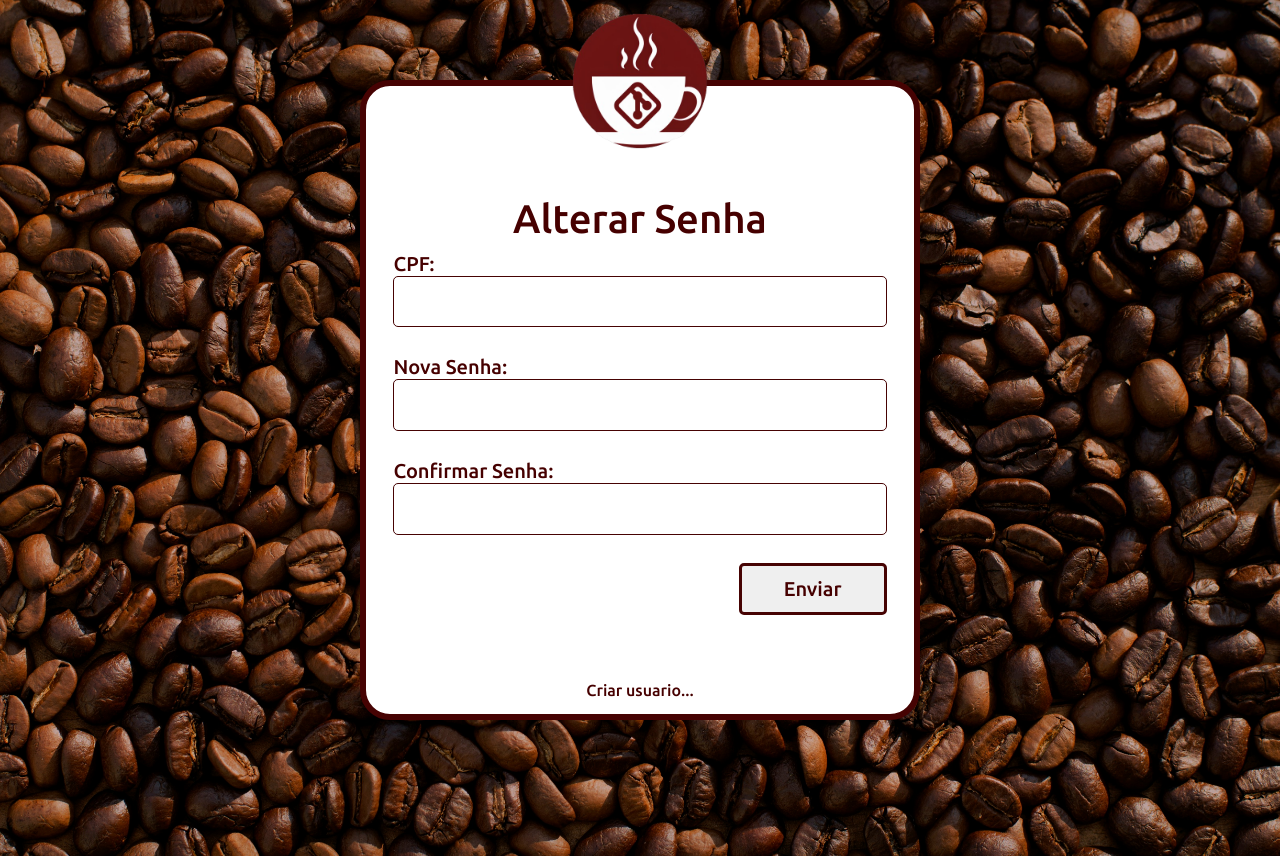
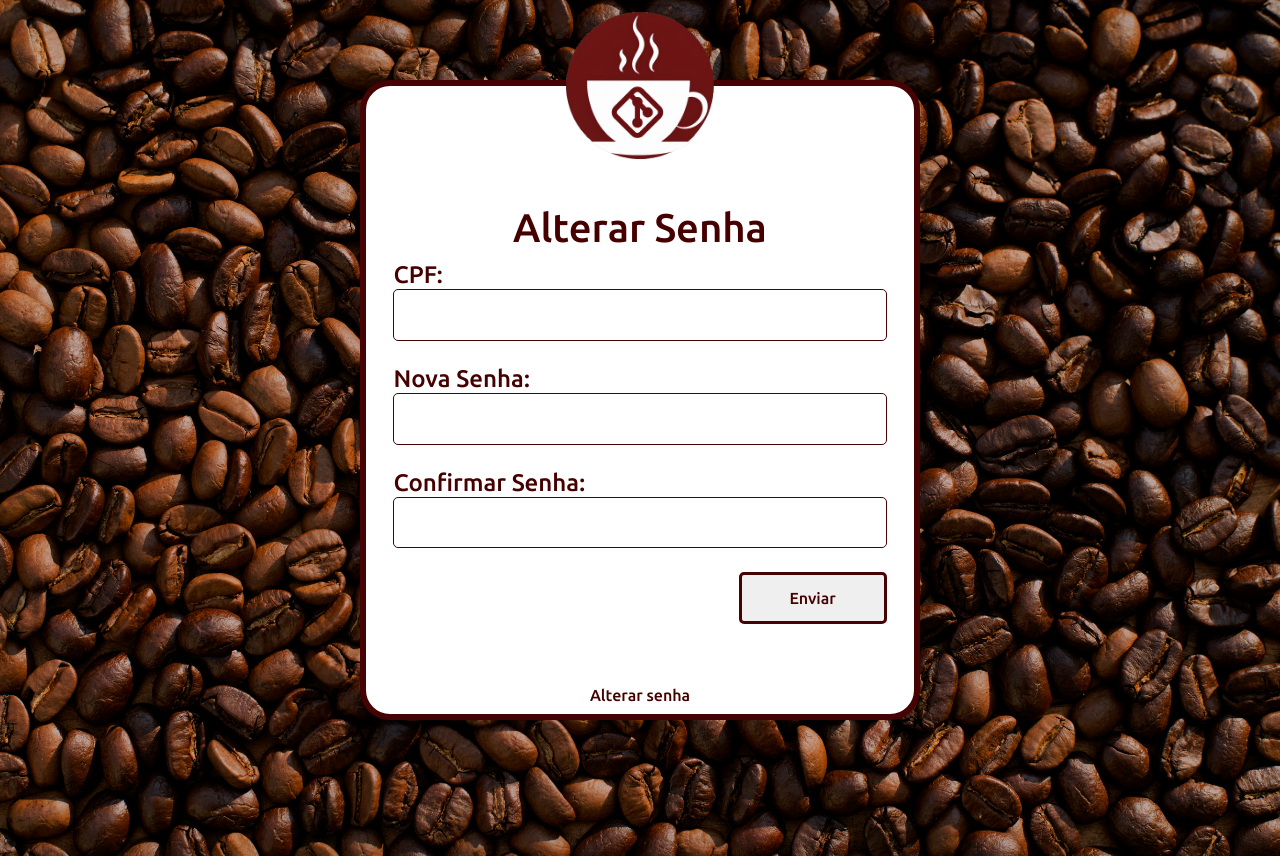
Before and after one commit to LuscaLisboa/GitCoffe, a PHP site: page /EsqueciSenha.php in a window 1280 px wide. Run offline with PHP 8.4, Linux system fonts and the light colour scheme.

Commit message:
Agora ta certo

```diff
--- a/EsqueciSenha.php
+++ b/EsqueciSenha.php
@@ -5,7 +5,7 @@
     <meta charset="UTF-8">
     <meta name="viewport" content="width=device-width, initial-scale=1.0">
     <title>Cadastro</title>
-    <link rel="stylesheet" href="css/Cadastro.css">
+    <link rel="stylesheet" href="css/EsqueciSenha.css">
     <link rel="preconnect" href="https://fonts.googleapis.com">
     <link rel="preconnect" href="https://fonts.gstatic.com" crossorigin>
     <link
@@ -26,7 +26,7 @@
         require_once "EsqueciSenhaForm.php";
 
         if (is_null($cpf) && is_null($senha) && is_null($confirmar_senha)) {
-            echo "<div class=\"erroAlterar\">Criar usuario...</div>";
+            echo "<div class=\"erroAlterar\">Alterar senha</div>";
         } elseif ($senha === $confirmar_senha) {
             require_once "Banco.php";
 
--- a/css/EsqueciSenha.css
+++ b/css/EsqueciSenha.css
@@ -67,14 +67,14 @@ form div{
 }
 form div input[type="text"], form div input[type="password"]{
   height: 50%;
-  font-size: 20px;
+  font-size: 3vh;
   border-radius: 5px;
   border:#460303 solid 1px ;
 }
 form div input[type="submit"]{
   width: 30%;
   height: 50%;
-  font-size: 20px;
+  font-size: 2vh;
   border-radius: 5px;
   border:#460303 solid 3px ;
   cursor: pointer;
@@ -86,5 +86,5 @@ form div input[type="submit"]:hover{
   transition: 1s;
 }
 form div label{
-  font-size: 20px;
+  font-size: 3vh;
 }
```
